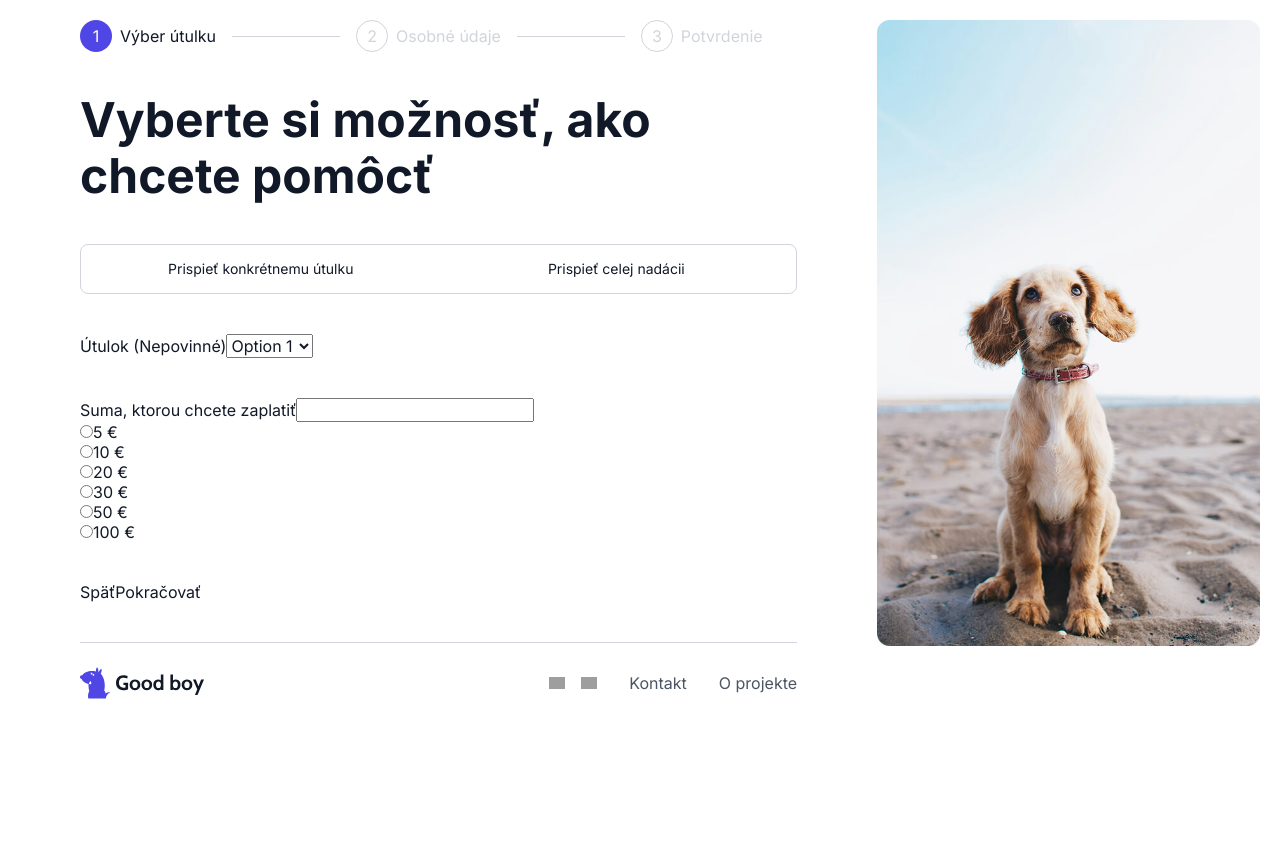
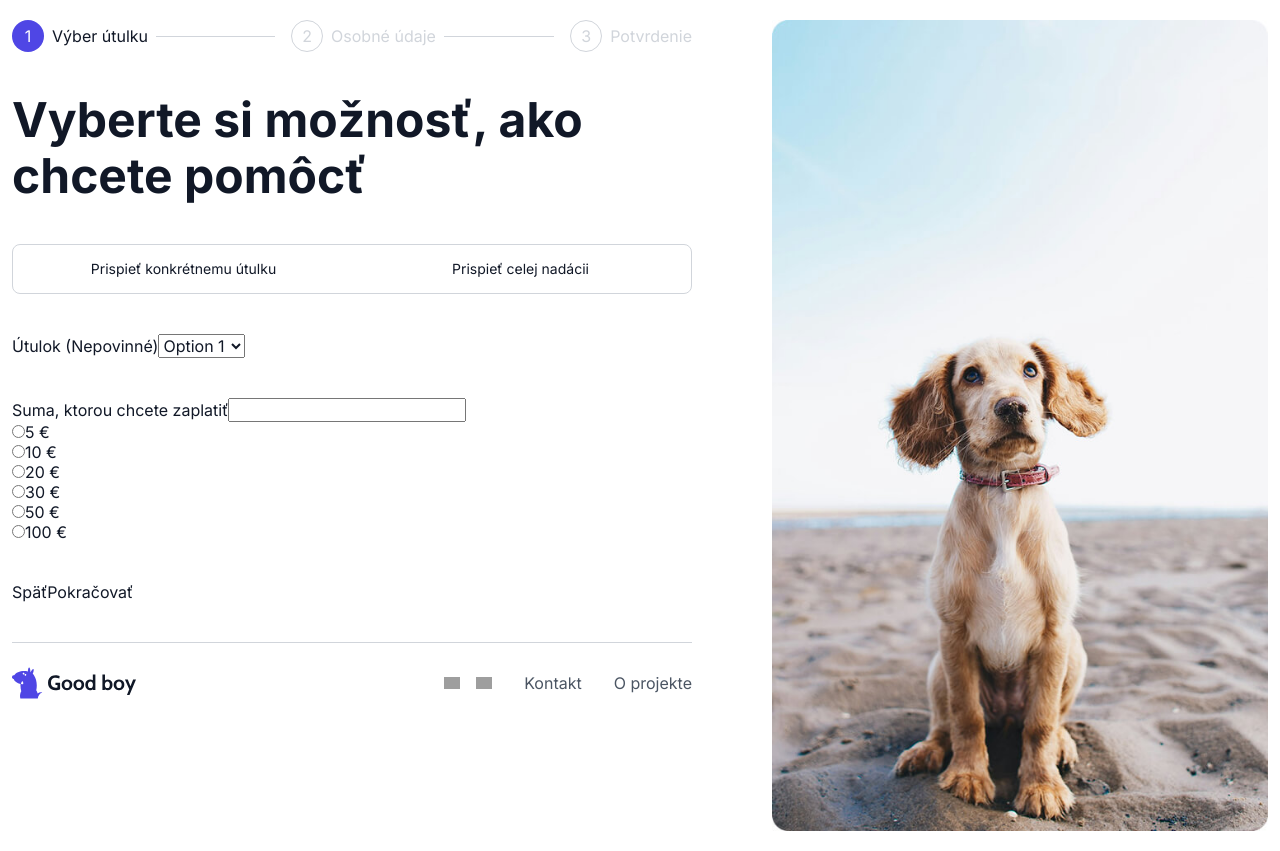
Before and after one commit to peterkomar1337/goodrequest-fe, a Next.js app: page / in a window 1280 px wide. Before the commit the page ends 800 px from the top, so only its background shows below. Built offline with nearby package versions, Linux system fonts and the light colour scheme; grey boxes are pictures that could not be loaded.

Commit message:
feat/stepper scss changes, scss update

```diff
--- a/src/app/page.module.scss
+++ b/src/app/page.module.scss
@@ -2,7 +2,7 @@
 @use "../styles/typography" as *;
 
 .wrapper {
-	padding: 20px 20px 20px 80px;
+	padding: 20px 0;
 }
 
 .section {
@@ -15,6 +15,7 @@
 	display: flex;
 	flex-direction: column;
 	gap: 40px;
+	max-width: 680px;
 }
 
 .title {
--- a/src/components/Stepper/Stepper.module.scss
+++ b/src/components/Stepper/Stepper.module.scss
@@ -14,11 +14,13 @@
 	gap: 8px;
 
 	&:not(:last-child) {
+		flex: 1;
+
 		&::after {
 			content: "";
-			width: 108px;
+			flex: 1;
+			min-width: 24px;
 			height: 1px;
-			margin-left: 8px;
 			background-color: $quaternary;
 		}
 	}
@@ -29,6 +31,7 @@
 	display: flex;
 	align-items: center;
 	justify-content: center;
+	flex-shrink: 0;
 	width: 32px;
 	height: 32px;
 	border: 1px solid transparent;
@@ -37,6 +40,7 @@
 
 .stepLabel {
 	@include lead3;
+	white-space: nowrap;
 }
 
 // ---------- States ----------
--- a/src/styles/globals.scss
+++ b/src/styles/globals.scss
@@ -75,6 +75,7 @@ h4 {
 	width: 100%;
 	max-width: $container-width;
 	margin: 0 auto;
+	padding: 0 12px;
 }
 
 // ---------- Accessibility ----------
```
